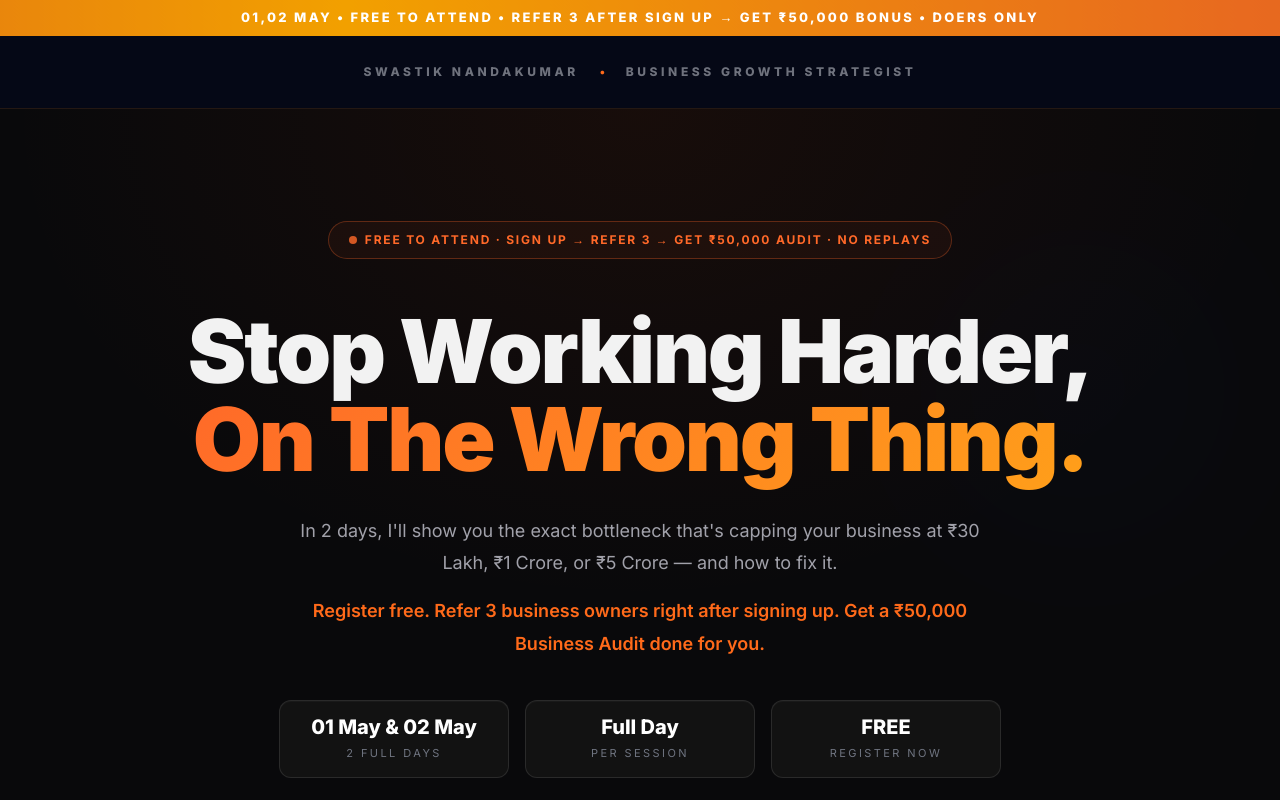
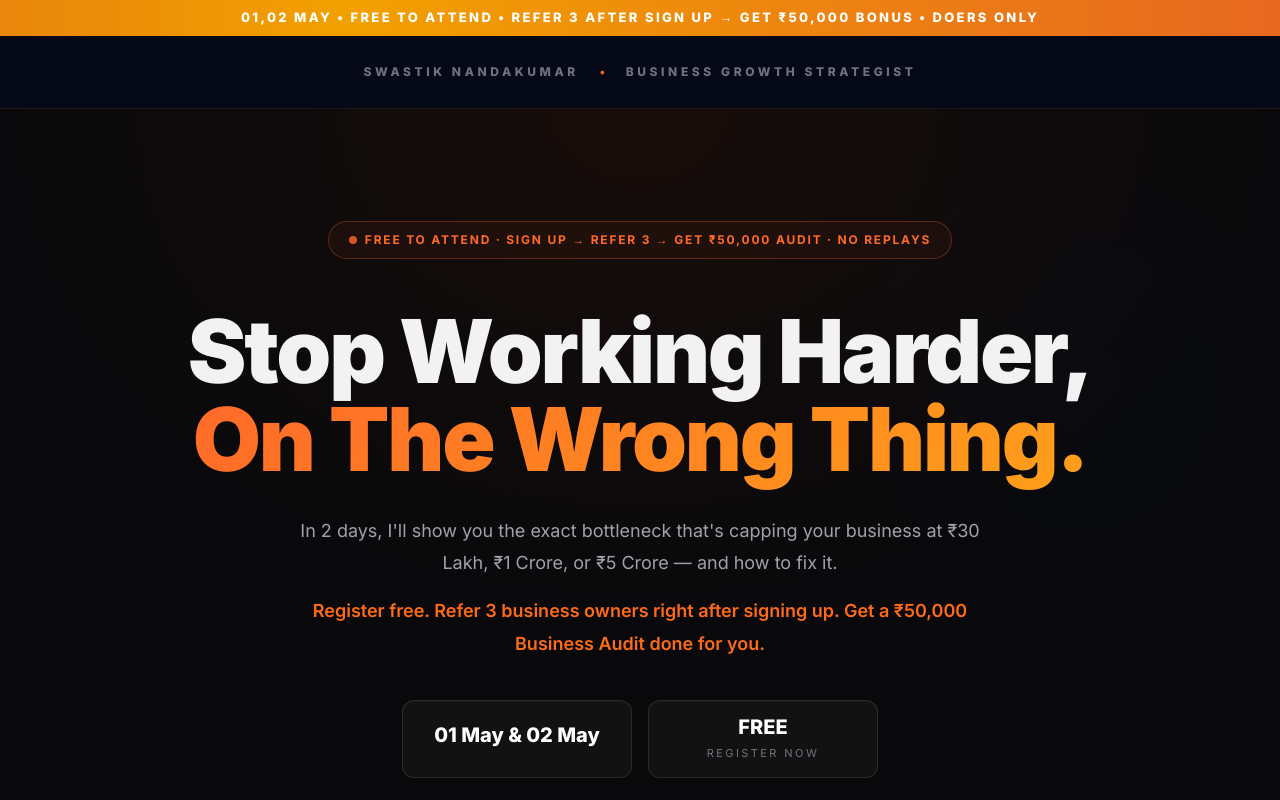
Before and after one commit to offbeatculture/swastik-businessgrowth-rapid-scaling, a React (Vite) app: page / in a window 1280 px wide. Shown: the top 800 px of the page. Built offline with nearby package versions, Linux system fonts and the light colour scheme; the HTML template or start-up script is replaced by a standard one.

Commit message:
remove the full day

```diff
--- a/src/components/HeroSection.tsx
+++ b/src/components/HeroSection.tsx
@@ -3,8 +3,8 @@ import { useState } from "react";
 import { useNavigate } from "react-router-dom";
 
 const badges = [
-  { label: "01 May & 02 May", sub: "2 FULL DAYS" },
-  { label: "Full Day", sub: "PER SESSION" },
+  { label: "01 May  &  02 May", sub: "" },
+  // { label: "Full Day", sub: "PER SESSION" },
   { label: "FREE", sub: "REGISTER NOW" },
 ];
 
--- a/src/components/ThreeDayBreakdown.tsx
+++ b/src/components/ThreeDayBreakdown.tsx
@@ -5,7 +5,7 @@ const days = [
     eyebrow: "DAY 1 — PILLARS 1–3",
     title: "Why Your Business Is Stuck",
     date: "01 May",
-    duration: "Full Day",
+    // duration: "Full Day",
     intro:
       'Day 1 opens with why effort alone doesn’t fix structural problems. You’ll learn the 8-pillar model, all 7 stages of scale, and the "Fix Your Floor" principle. Then we go deep on the 3 revenue pillars:',
     items: [
@@ -33,7 +33,7 @@ const days = [
     eyebrow: "DAY 2 — PILLARS 4–8 + YOUR 90-DAY SPRINT",
     title: "Build The Machine",
     date: "02 May",
-    duration: "Full Day",
+    // duration: "Full Day",
     intro:
       "Day 2 builds the back-end and closes with your sprint — because scaling revenue without infrastructure is how businesses implode. Then: The 3 Deadliest Stage Transitions. Archetype Playbooks. Money Math (calculators open). Live Hot Seats. Your 90-Day Sprint Plan.",
     items: [
@@ -74,7 +74,7 @@ const DayCard = ({
   eyebrow,
   title,
   date,
-  duration,
+  // duration,
   intro,
   items,
   note,
@@ -93,7 +93,7 @@ const DayCard = ({
       <div className="text-[18px] font-extrabold text-white sm:text-[22px]">
         {date}
       </div>
-      <div className="text-[18px] text-[#98a0ab] sm:text-[22px]">{duration}</div>
+      <div className="text-[18px] text-[#98a0ab] sm:text-[22px]">{}</div>
     </div>
 
     <div className="mt-7 border-t border-[#1c1f24] pt-7">
```
